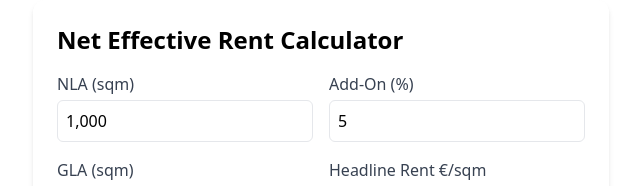
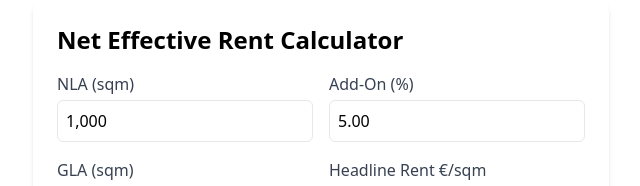
Before and after one commit to Musicandy13/Net-Effective-Rent-Calculator, a React (Vite) app: page / in a window 1280 px wide. Shown: the top 186 px of the page, without its empty margins (319-959 px from the left). Built offline with nearby package versions, Linux system fonts and the light colour scheme.

Commit message:
Update App.jsx

```diff
--- a/src/App.jsx
+++ b/src/App.jsx
@@ -12,15 +12,6 @@ const fmtFixed = (n, decimals) =>
     minimumFractionDigits: decimals,
     maximumFractionDigits: decimals,
   }).format(Number.isFinite(n) ? n : 0);
-// 1 decimal only if needed; otherwise integer
-const fmt1Trim = (n) => {
-  n = Number.isFinite(n) ? n : 0;
-  const isInt = Math.abs(n - Math.round(n)) < 1e-9;
-  return new Intl.NumberFormat("en-US", {
-    minimumFractionDigits: isInt ? 0 : 1,
-    maximumFractionDigits: isInt ? 0 : 1,
-  }).format(n);
-};
 const fmtEUR = (n) =>
   (n ?? 0).toLocaleString("en-US", {
     style: "currency",
@@ -37,7 +28,7 @@ function NumericField({
   step = 1,
   min = 0,
   readOnly = false,
-  format = "int", // 'int' | '1dec-trim' | '2dec'
+  format = "2dec", // 'int' | '2dec' | '1dec-trim'
   inputMode = "decimal",
 }) {
   const [focused, setFocused] = useState(false);
@@ -48,7 +39,13 @@ function NumericField({
     : format === "2dec"
     ? fmtFixed(valNum, 2)
     : format === "1dec-trim"
-    ? fmt1Trim(valNum)
+    ? (() => {
+        const isInt = Math.abs(valNum - Math.round(valNum)) < 1e-9;
+        return new Intl.NumberFormat("en-US", {
+          minimumFractionDigits: isInt ? 0 : 1,
+          maximumFractionDigits: isInt ? 0 : 1,
+        }).format(valNum);
+      })()
     : fmtFixed(valNum, 0);
 
   return (
@@ -65,7 +62,7 @@ function NumericField({
         onBlur={(e) => {
           setFocused(false);
           const n = clampNN(parseFlexible(e.target.value));
-          setValueStr(String(n)); // keep what user typed (decimals preserved)
+          setValueStr(String(n)); // preserve decimals user typed
         }}
         onChange={(e) => {
           const raw = e.target.value.replace(/[^\d.,-]/g, "");
@@ -83,16 +80,16 @@ function NumericField({
 export default function App() {
   // raw strings
   const [nlaStr, setNlaStr] = useState("1000");
-  const [addonStr, setAddonStr] = useState("5");         // shows as integer by default
+  const [addonStr, setAddonStr] = useState("5.00");      // now 2 decimals like Rent
   const [rentStr, setRentStr] = useState("13.00");       // 2 decimals
   const [durationStr, setDurationStr] = useState("84");  // integer
-  const [rfStr, setRfStr] = useState("7");               // 1-dec trim (8.5 stays 8.5)
-  const [agentFeeMonthsStr, setAgentFeeMonthsStr] = useState("4"); // 1-dec trim
+  const [rfStr, setRfStr] = useState("7");               // 1-dec-trim if you ever want that; we keep int display
+  const [agentFeeMonthsStr, setAgentFeeMonthsStr] = useState("4");
 
   // Fit-Out mode + fields
   const [fitOutMode, setFitOutMode] = useState("perSqm"); // 'perSqm' | 'total'
-  const [fitOutPerSqmStr, setFitOutPerSqmStr] = useState("150");
-  const [fitOutTotalStr, setFitOutTotalStr] = useState("150000");
+  const [fitOutPerSqmStr, setFitOutPerSqmStr] = useState("150.00");
+  const [fitOutTotalStr, setFitOutTotalStr] = useState("150000.00");
   const [focusField, setFocusField] = useState(null); // 'perSqm' | 'total' | null
 
   // parsed
@@ -153,13 +150,14 @@ export default function App() {
           format="int"
         />
 
+        {/* Add-On now identical to Headline Rent (2 decimals, step 1) */}
         <NumericField
           label="Add-On (%)"
           valueStr={addonStr}
           setValueStr={setAddonStr}
           step={1}
           min={0}
-          format="int"
+          format="2dec"
         />
 
         <label className="block">
@@ -178,7 +176,7 @@ export default function App() {
           setValueStr={setRentStr}
           step={1}
           min={0}
-          format="2dec"     // keep two decimals like rent
+          format="2dec"
         />
 
         <NumericField
@@ -191,18 +189,19 @@ export default function App() {
           format="int"
         />
 
-        {/* Rent-Free: step 1.0, but if you type 8.5 it stays 8.5 */}
+        {/* If you want 8.5 to stay as 8.5, switch to format="1dec-trim" */}
         <NumericField
           label="Rent-Free (months)"
           valueStr={rfStr}
           setValueStr={setRfStr}
           step={1}
           min={0}
-          format="1dec-trim"
+          format="int"
         />
+      </div>
 
-        {/* -------- FIT-OUTS -------- */}
-        <div className="col-span-2 border rounded-md p-3">
+      {/* -------- FIT-OUTS (both like Headline Rent: 2 decimals, step 1) -------- */}
+      <div className="border rounded-md p-3">
         <div className="flex items-center gap-4 mb-3">
           <span className="text-gray-700 font-medium">Fit-Out Input:</span>
           <label className="inline-flex items-center gap-2">
@@ -225,7 +224,7 @@ export default function App() {
           </label>
         </div>
 
-          {/* €/sqm — show 2 decimals when not focused (like rent) */}
+        {/* €/sqm — raw while focused, 2-dec on blur; step=1 */}
         <label className="block mb-2">
           <span className="text-gray-700">Fit-Out €/sqm (NLA)</span>
           <input
@@ -258,7 +257,7 @@ export default function App() {
           />
         </label>
 
-          {/* Total (€) — show 2 decimals when not focused (like rent) */}
+        {/* Total (€) — raw while focused, 2-dec on blur; step=1 */}
         <label className="block">
           <span className="text-gray-700">Fit-Out Total (€)</span>
           <input
@@ -294,14 +293,14 @@ export default function App() {
         </label>
       </div>
 
-        {/* Agent Fees: same behavior as Rent-Free */}
+      <div className="grid grid-cols-2 gap-4 mt-4">
         <NumericField
           label="Agent Fees (months)"
           valueStr={agentFeeMonthsStr}
           setValueStr={setAgentFeeMonthsStr}
           step={1}
           min={0}
-          format="1dec-trim"
+          format="int"
         />
       </div>
 
```
Lines whose indentation alone changed are shown as unchanged.
